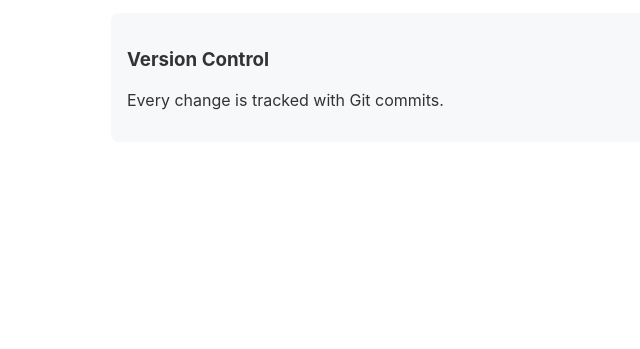
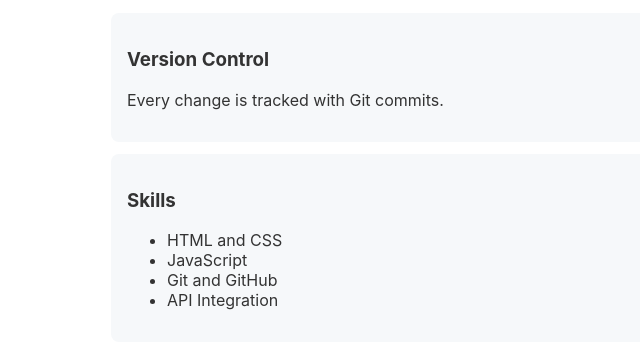
Before and after one commit to GeoKoder/github-practice, a plain HTML site: page index.html in a window 1280 px wide. Shown: the part 123-472 px from the top of the page, without its empty margins (229-869 px from the left). Drawn offline with Linux system fonts and the light colour scheme.

Commit message:
Add skills section to landing page

```diff
--- a/index.html
+++ b/index.html
@@ -29,5 +29,16 @@
         <h3>Version Control</h3>
         <p>Every change is tracked with Git commits.</p>
     </div>
+
+    <!-- add this inside <body>, after the existing .feature div -->
+    <div class="feature">
+        <h3>Skills</h3>
+        <ul>
+            <li>HTML and CSS</li>
+            <li>JavaScript</li>
+            <li>Git and GitHub</li>
+            <li>API Integration</li>
+        </ul>
+    </div>
 </body>
 </html>
```
